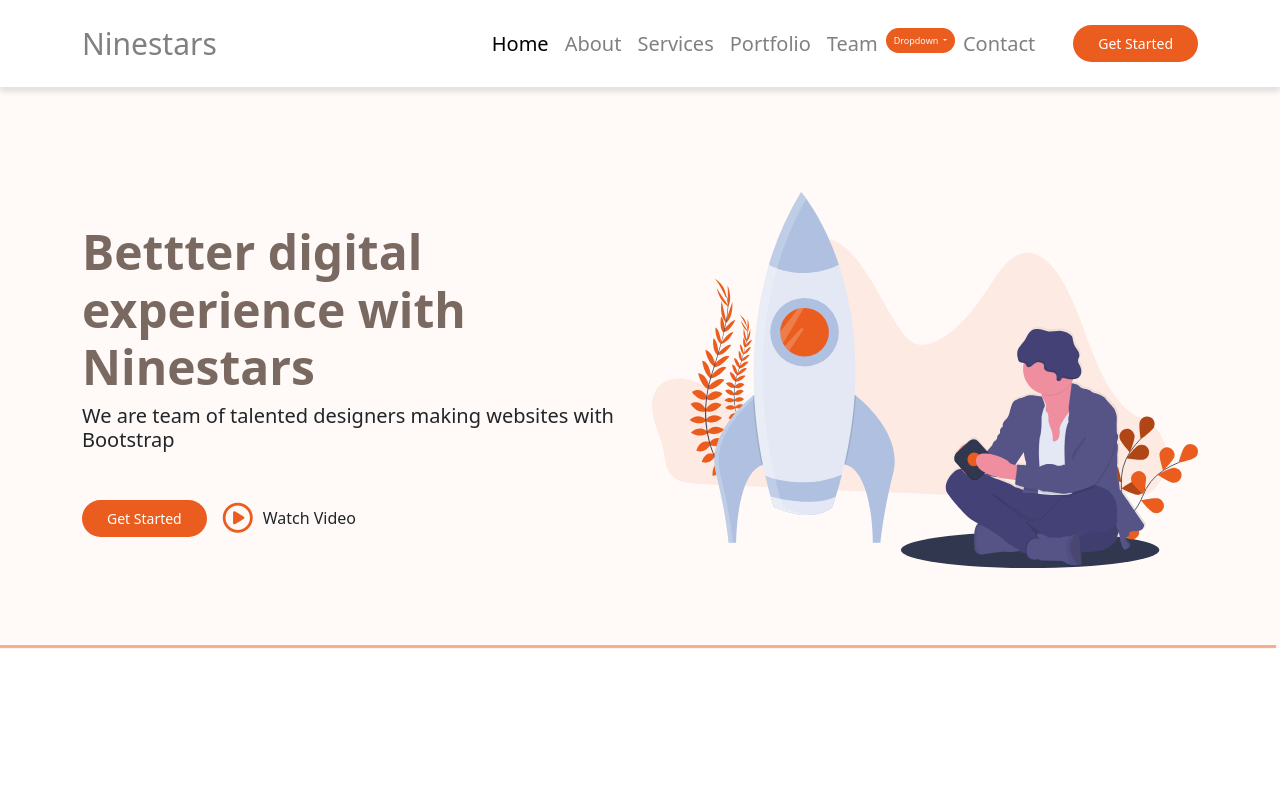
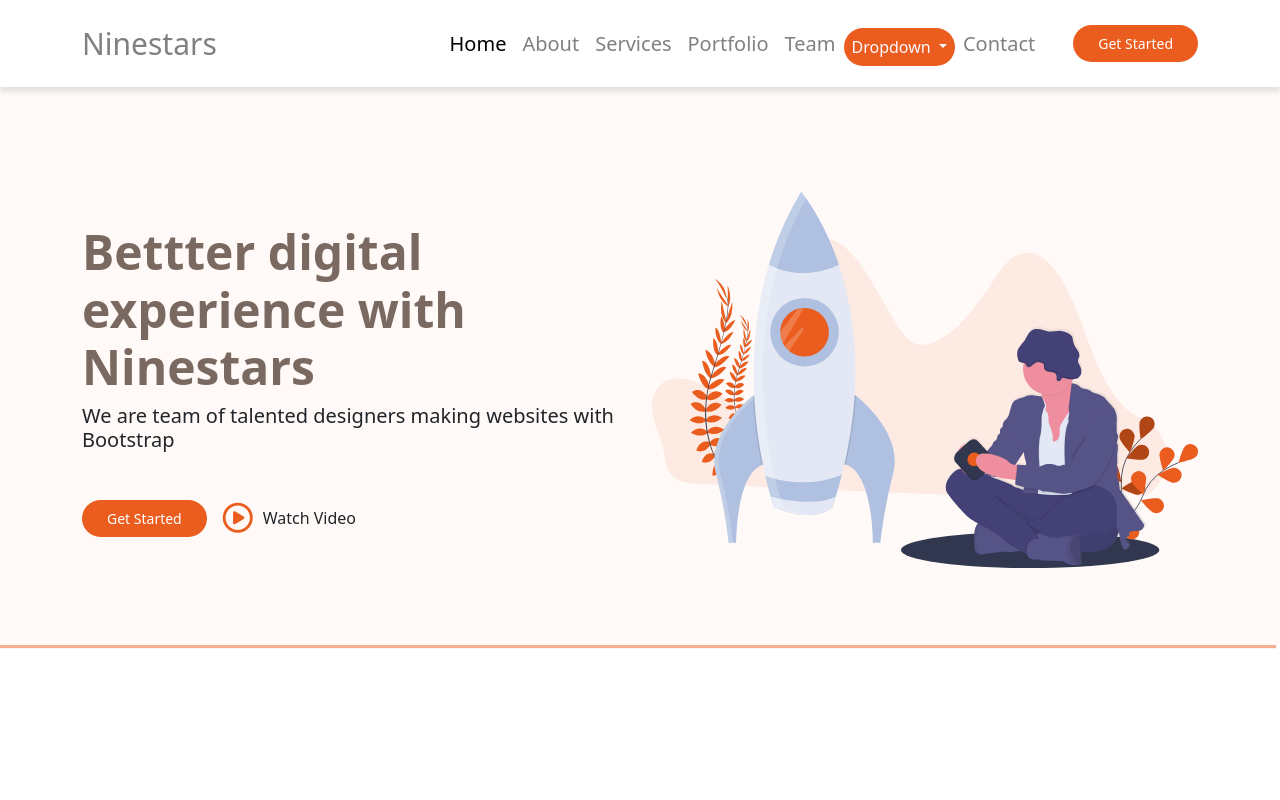
Before and after one commit to SinghAaru11/Ninestar, a plain HTML site: page index.html in a window 1280 px wide. Shown: the top 800 px of the page. Drawn offline with nearby package versions, Linux system fonts and the light colour scheme.

Commit message:
dropdown toggle

```diff
--- a/style.css
+++ b/style.css
@@ -361,8 +361,8 @@
 .dropdown-toggle {
     color: ghostwhite !important;
     background: var(--accent-color);
-    font-size: 9px !important;
-    padding: 6px;
+    font-size: 16px !important;
+    padding: 7px;
     border-radius: 50px;
     /* transition: 12.9s; */
     /* border: none; */
```
